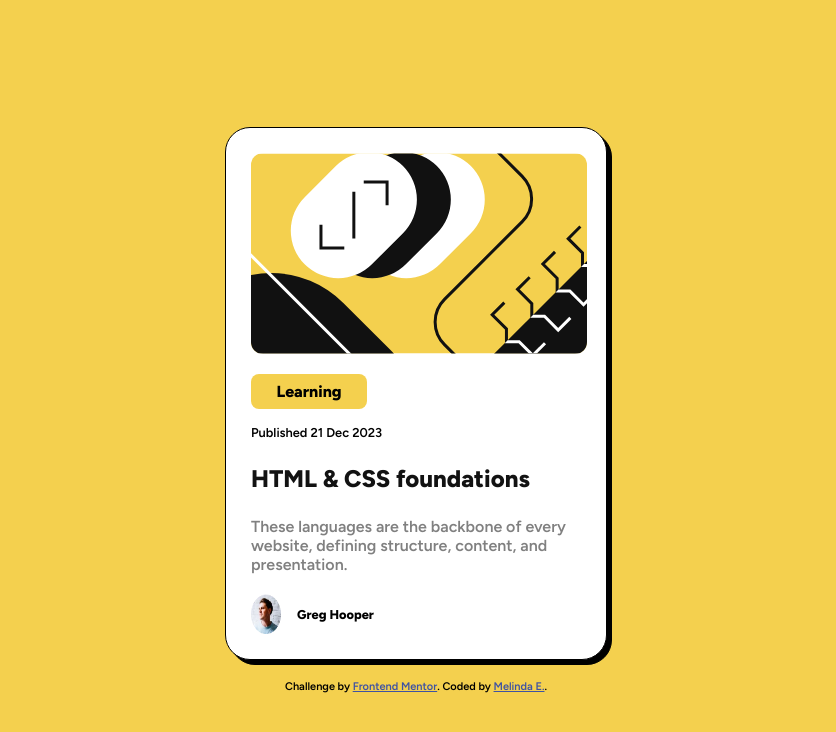
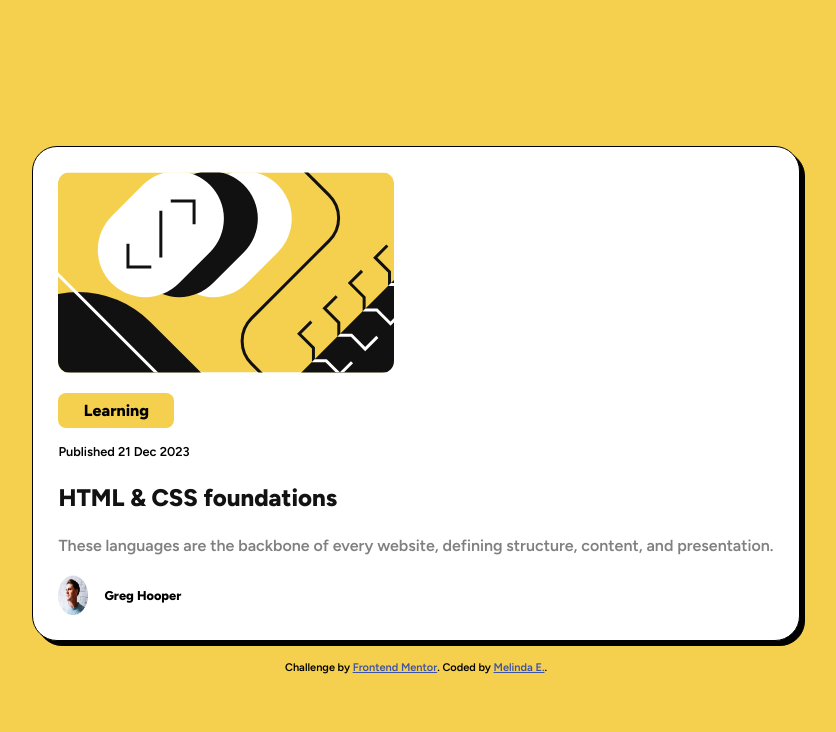
Before and after one commit to hejira42/fem-blog-preview-card, a plain HTML site: page index.html in a window 1280 px wide. Shown: the whole page, without its empty margins (224-1060 px from the left). Drawn offline with Linux system fonts and the light colour scheme.

Commit message:
Update style.css
changed card div max-width from pixel value to 95% of card-contents div

```diff
--- a/style.css
+++ b/style.css
@@ -23,7 +23,7 @@ body {
 
 .card {
     background-color: var(--White);
-    max-width: 330px;
+    max-width: 95%;
     border: 1px solid black;
     filter: drop-shadow(5px 5px 0px #000000);
     border-radius: 25px;
```
